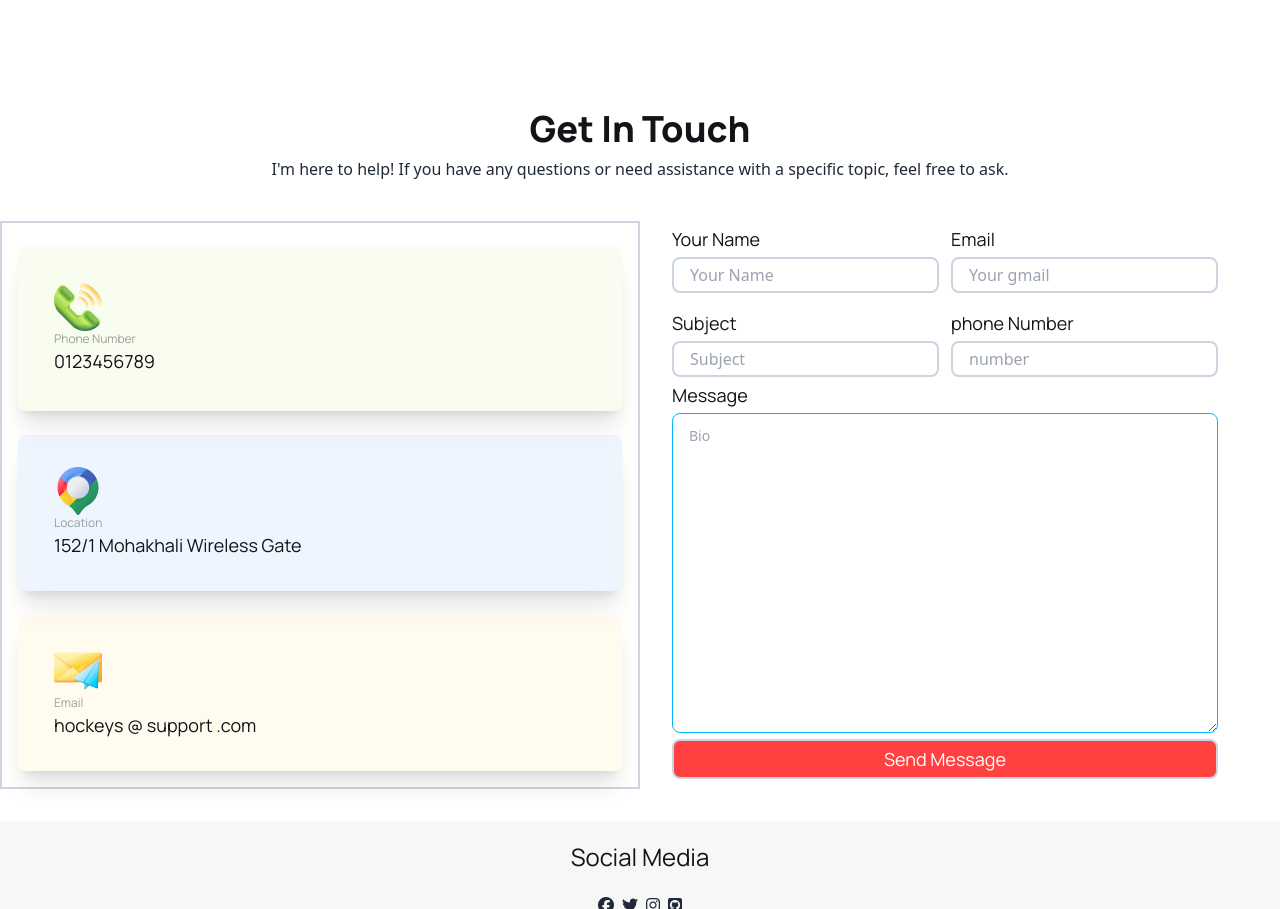
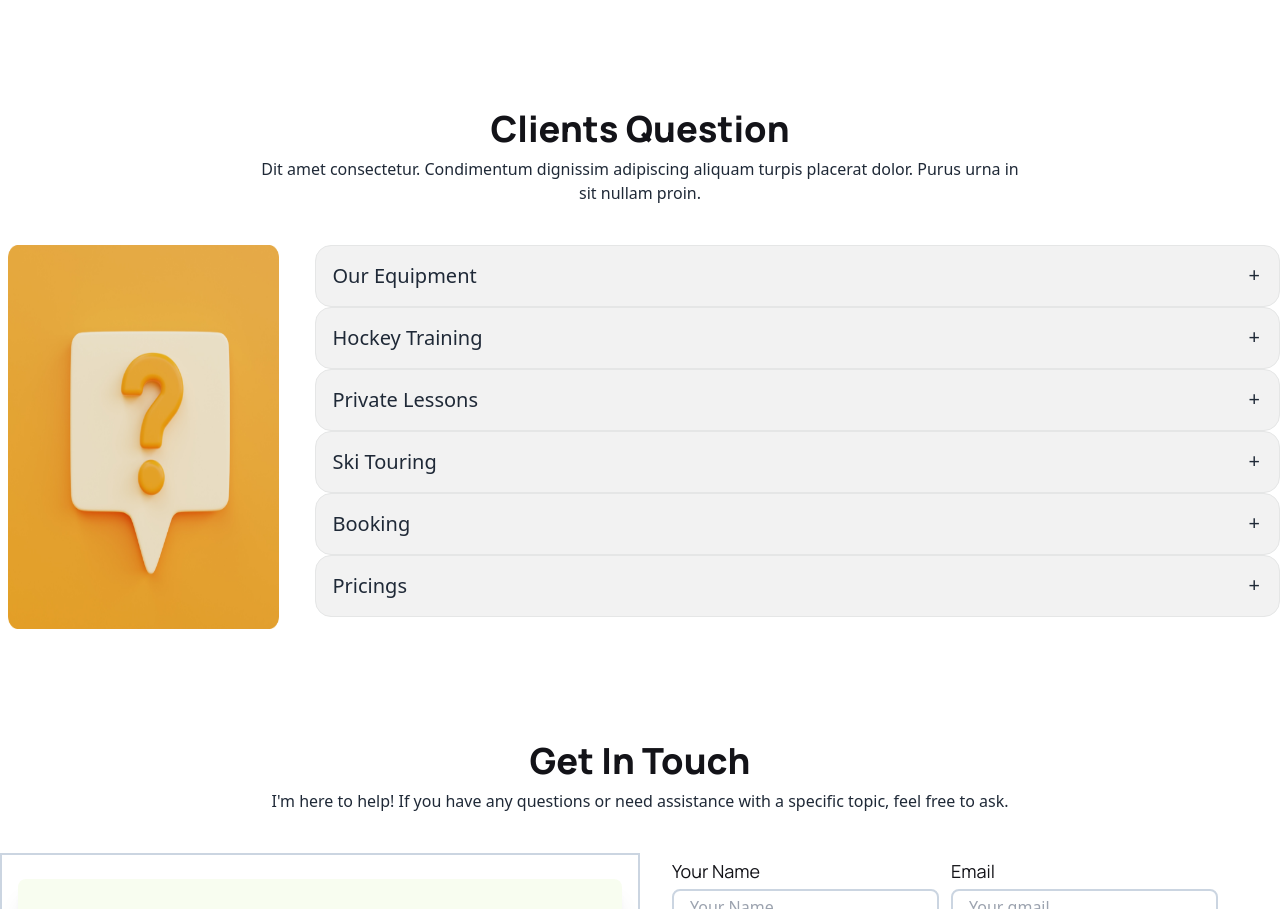
Before and after one commit to mahadi-fardin/assignment3, a plain HTML site: page index.html in a window 1280 px wide. Shown: the part 3207-4116 px from the top of the page. Drawn offline with nearby package versions, Linux system fonts and the light colour scheme.

Commit message:
add to question

```diff
--- a/index.html
+++ b/index.html
@@ -412,8 +412,78 @@
           </div>
         </section>
 
+<!--Question-->
+        <section class="container mx-auto">
+          <div class="text-center mt-28">
+            <h3 class="text-[#131318] font-mp font-extrabold text-4xl mb-2">Clients Question</h3>
+            <p class="lg:max-w-3xl mb-10 mx-auto">Dit amet consectetur. Condimentum dignissim adipiscing aliquam turpis placerat dolor. Purus urna in sit nullam proin. </p>
+          </div>
+          <div class=" lg:flex gap-9">
+            <div class="ml-2" >
+              <img class=" w-full h-96" src="Images/11.png" alt="">
+            </div>
 
-      <!---->
+
+            <div class="w-full" >
+              <div tabindex="0" class="collapse collapse-plus border border-base-300 bg-base-200">
+                <div class="collapse-title text-xl font-medium">
+                  Our Equipment
+                </div>
+                <div class="collapse-content">
+                  <p> Hockey is played on ice, so the ability to skate is fundamental.</p>
+                </div>
+              </div>
+
+              <div tabindex="0" class="collapse collapse-plus border border-base-300 bg-base-200">
+                <div class="collapse-title text-xl font-medium">
+                  Hockey Training
+                </div>
+                <div class="collapse-content">
+                  <p>Understanding the rules of hockey, strategies, and tactics is important. </p>
+                </div>
+              </div>
+
+              <div tabindex="0" class="collapse collapse-plus border border-base-300 bg-base-200">
+                <div class="collapse-title text-xl font-medium">
+                  Private Lessons
+                </div>
+                <div class="collapse-content">
+                  <p> Hockey is a fast-paced sport that requires good endurance.</p>
+                </div>
+              </div>
+
+              <div tabindex="0" class="collapse collapse-plus border border-base-300 bg-base-200">
+                <div class="collapse-title text-xl font-medium">
+                  Ski Touring
+                </div>
+                <div class="collapse-content">
+                  <p>Hockey is a team sport, and understanding your position and working cohesively with teammates is vital. </p>
+                </div>
+              </div>
+
+              <div tabindex="0" class="collapse collapse-plus border border-base-300 bg-base-200">
+                <div class="collapse-title text-xl font-medium">
+                  Booking
+                </div>
+                <div class="collapse-content">
+                  <p> Being able to shoot accurately and with power is essential. Players need to practice wrist shots</p>
+                </div>
+              </div>
+
+              <div tabindex="0" class="collapse collapse-plus border border-base-300 bg-base-200">
+                <div class="collapse-title text-xl font-medium">
+                  Pricings
+                </div>
+                <div class="collapse-content">
+                  <p>Controlling the puck with a hockey stick is crucial. This skill involves using the stick to receive</p>
+                </div>
+              </div>
+            </div>
+          </div>
+        </section>
+
+
+      <!-- git in touch -->
 
       <section class="container mx-auto">
 
```
